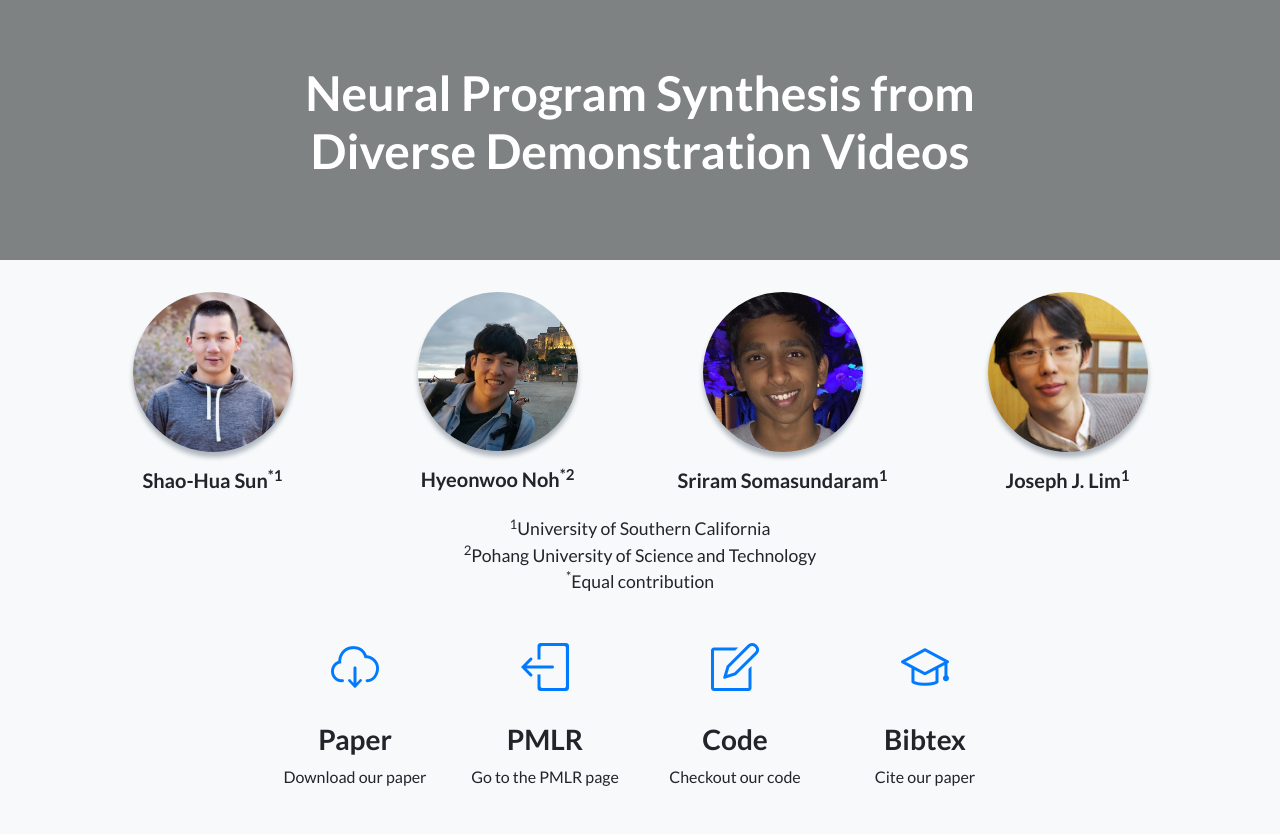
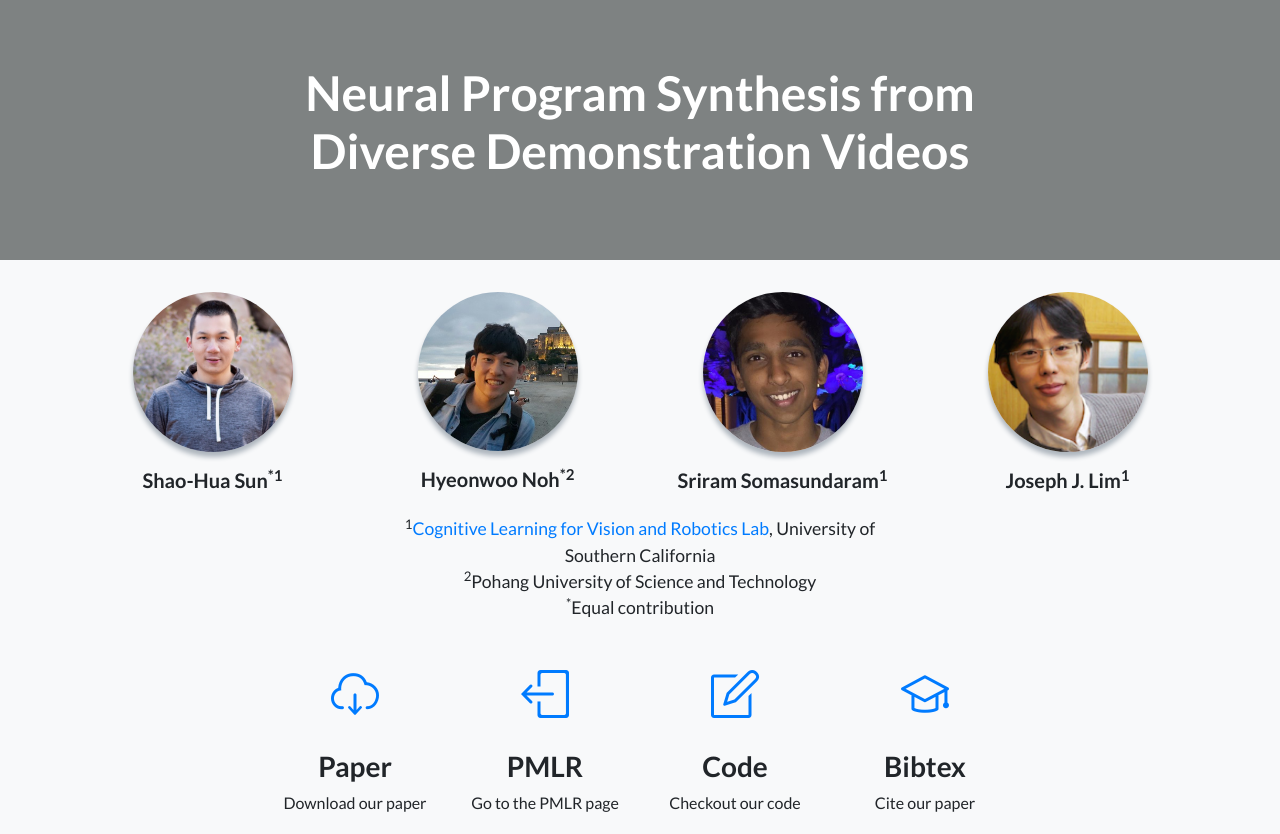
Before and after one commit to shaohua0116/demo2program, a website: page index.html in a window 1280 px wide. Shown: the top 834 px of the page. Drawn offline with Linux system fonts and the light colour scheme.

Commit message:
add clvr

```diff
--- a/index.html
+++ b/index.html
@@ -99,7 +99,7 @@
       <div class="row">
           <div class="offset-lg-3 col-lg-6 padtop">
               <span class="align-middle">
-                  <p class="mylead2"><sup>1</sup>University of Southern California<br>
+                  <p class="mylead2"><sup>1</sup><a href="https://clvrai.com/">Cognitive Learning for Vision and Robotics Lab</a>, University of Southern California<br>
                   <sup>2</sup>Pohang University of Science and Technology<br>
                   <sup>*</sup>Equal contribution</p>
               </span>
```
